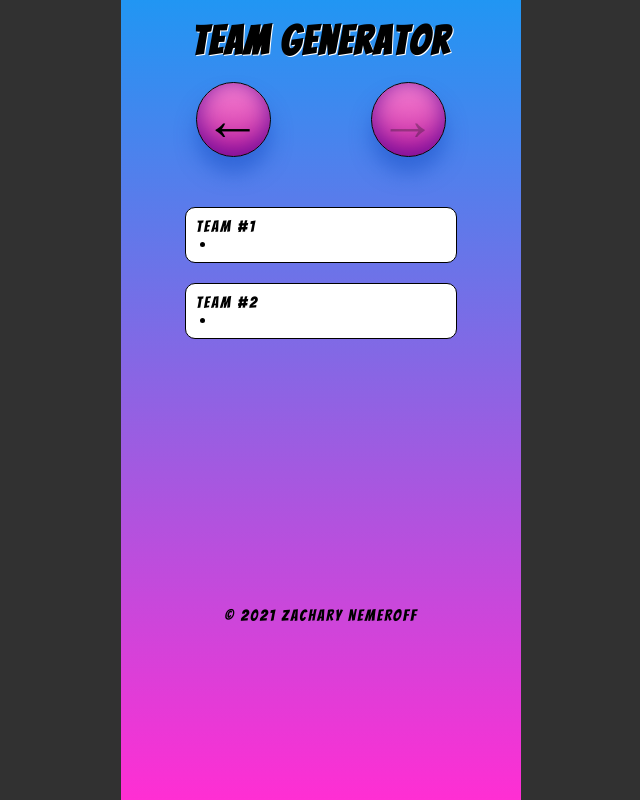
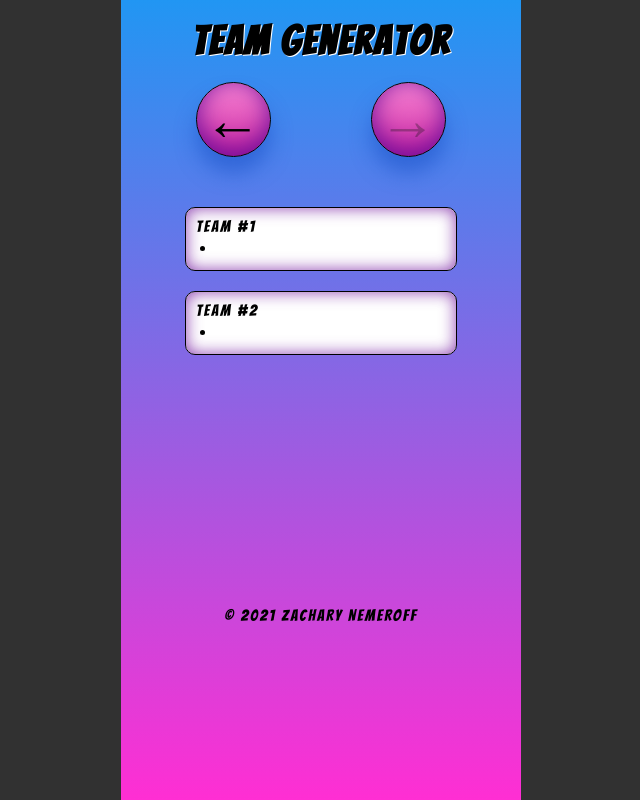
Before and after one commit to ZaneMeroff/team_gen, a Vue app: page /displayResults in a window 1280 px wide. Shown: the whole page, without its empty margins (319-959 px from the left). Built offline with nearby package versions, Linux system fonts and the light colour scheme.

Commit message:
Refactor CSS in TeamCard.vue

```diff
--- a/src/components/TeamCard.vue
+++ b/src/components/TeamCard.vue
@@ -23,7 +23,7 @@
 <style scoped>
 
   ul {
-    margin-left: 20px;
+    margin: 4px 0px 4px 20px;
   }
 
   .team-card-perimeter-container {
@@ -34,6 +34,7 @@
     border-radius: 10px;
     padding: 10px;
     background-color: #FFF;
+    box-shadow: 0 0 1rem rgba(110, 15, 155, .8) inset;
   }
 
 </style>
```
